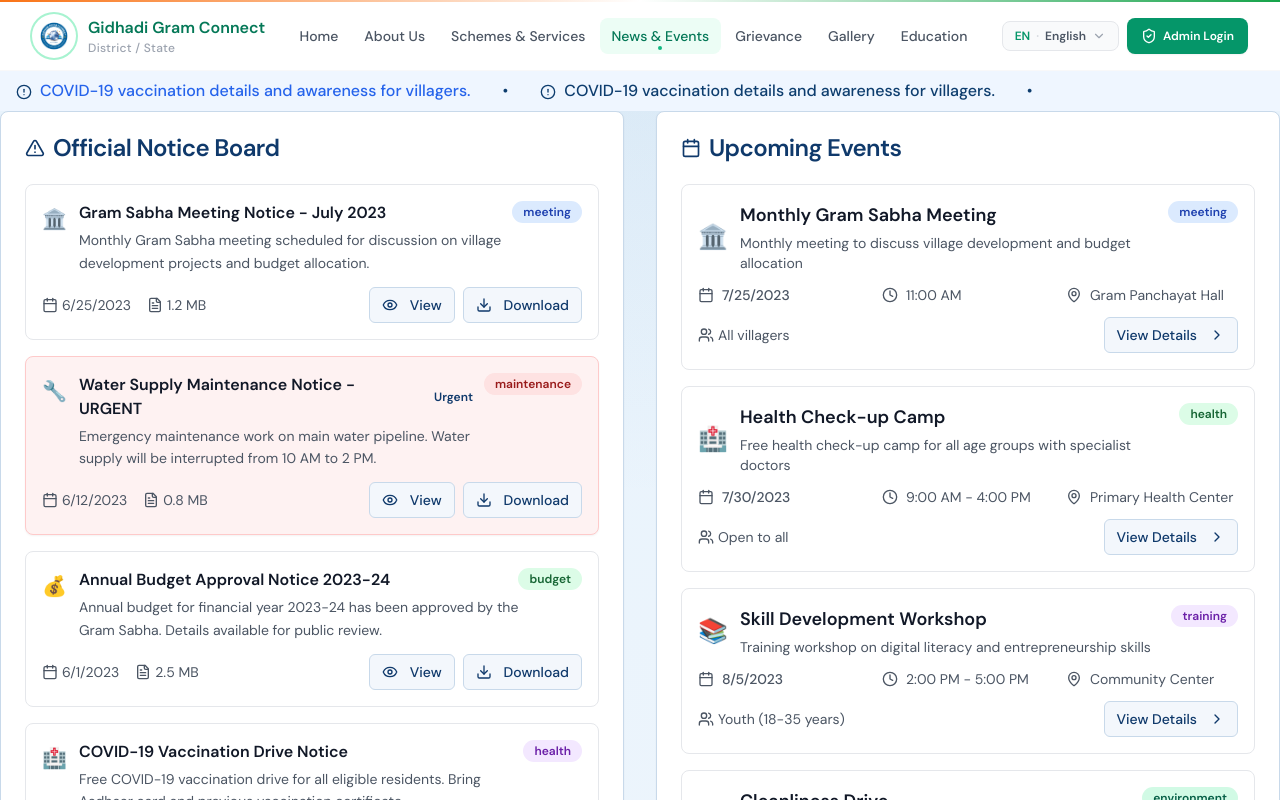
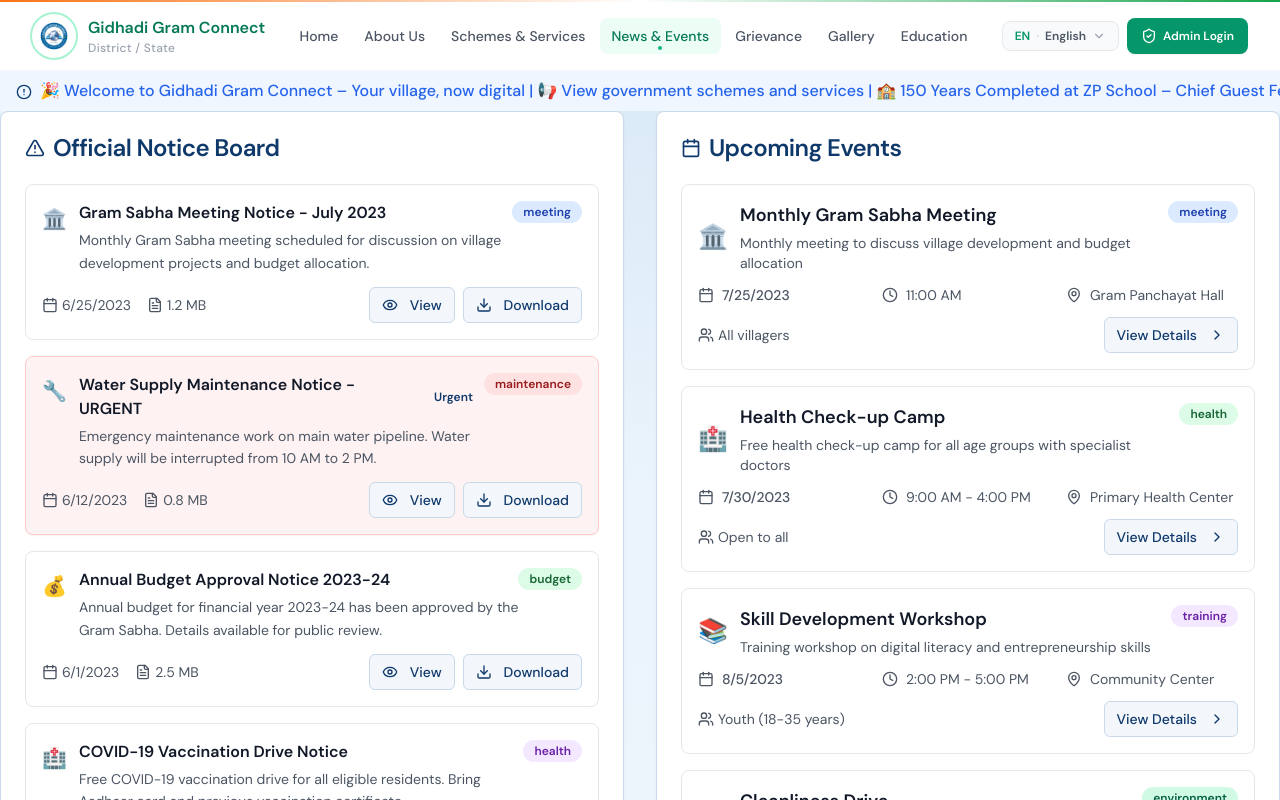
Before and after one commit to tusharbisen/Gidhadi-Gram-Connect, a Next.js app: page /news in a window 1280 px wide. Shown: the top 800 px of the page. Built offline with nearby package versions, Linux system fonts and the light colour scheme.

Commit message:
Annoucement added

```diff
--- a/components/home/announcement-marquee.tsx
+++ b/components/home/announcement-marquee.tsx
@@ -9,7 +9,7 @@ const AnnouncementMarquee = () => {
   const { t } = useLanguage();
 
   // Memoize to prevent unnecessary re-renders
-  const announcement = t("covidVaccinationDesc");
+  const announcement = t("scrollmarquee");
 
   return <Marquee text={announcement} />;
 };
--- a/components/providers/locales/en.json
+++ b/components/providers/locales/en.json
@@ -58,7 +58,7 @@
   "complaintType": "Complaint Type",
   "contactUs": "Contact Us",
   "coordinates": "Coordinates",
-  "covidVaccinationDesc": "COVID-19 vaccination details and awareness for villagers.",
+  "scrollmarquee": "🎉 Welcome to Gidhadi Gram Connect – Your village, now digital | 📢 View government schemes and services | 🏫 150 Years Completed at ZP School – Chief Guest Felicitation | 📝 Submit your complaint online | 🚀 Internship and business promotion opportunities available",
   "currentResults": "Current Results",
   "currently_serving": "Currently Serving",
   "darkMode": "Dark",
--- a/components/providers/locales/hi.json
+++ b/components/providers/locales/hi.json
@@ -58,7 +58,7 @@
   "complaintType": "शिकायत का प्रकार",
   "contactUs": "हमसे संपर्क करें",
   "coordinates": "निर्देशांक",
-  "covidVaccinationDesc": "गांववासियों के लिए COVID-19 टीकाकरण विवरण और जागरूकता।",
+  "scrollmarquee":"🎉 गिधाडी ग्राम कनेक्ट में आपका स्वागत है – आपका गांव अब डिजिटल | 📢 सरकारी योजनाएं और सेवाएं देखें | 🏫 जि.प. स्कूल के 150 वर्ष पूर्ण – मुख्य अतिथि सम्मान समारोह | 📝 अपनी शिकायत ऑनलाइन दर्ज करें | 🚀 इंटर्नशिप और व्यवसाय प्रचार के अवसर उपलब्ध",
   "currentResults": "वर्तमान परिणाम",
   "currently_serving": "सेवा में हैं",
   "darkMode": "डार्क",
@@ -246,4 +246,5 @@
   "villagePhoto": "गांव की तस्वीरें",
   "readMore": "और पढ़ें",
   "tapToCall": "कॉल करने के लिए टैप करें"
+
 }
--- a/components/providers/locales/mr.json
+++ b/components/providers/locales/mr.json
@@ -58,7 +58,7 @@
   "complaintType": "तक्रारीचा प्रकार",
   "contactUs": "आमच्याशी संपर्क साधा",
   "coordinates": "निर्देशांक",
-  "covidVaccinationDesc": "गावकऱ्यांसाठी COVID-19 लसीकरण तपशील आणि जनजागृती.",
+  "scrollmarquee": "🎉 गिधाडी ग्राम कनेक्ट मध्ये आपले स्वागत आहे – आपले गाव आता डिजिटल | 📢 शासकीय योजना व सेवा पहा | 🏫 जि.प. शाळेची १५० वर्षे पूर्ण – प्रमुख पाहुण्यांचा सत्कार | 📝 तक्रारी ऑनलाइन नोंदवा | 🚀 इंटर्नशिप व व्यवसाय प्रमोशन संधी उपलब्ध",
   "currentResults": "सध्याचे निकाल",
   "currently_serving": "सेवेत आहेत",
   "darkMode": "डार्क",
```
